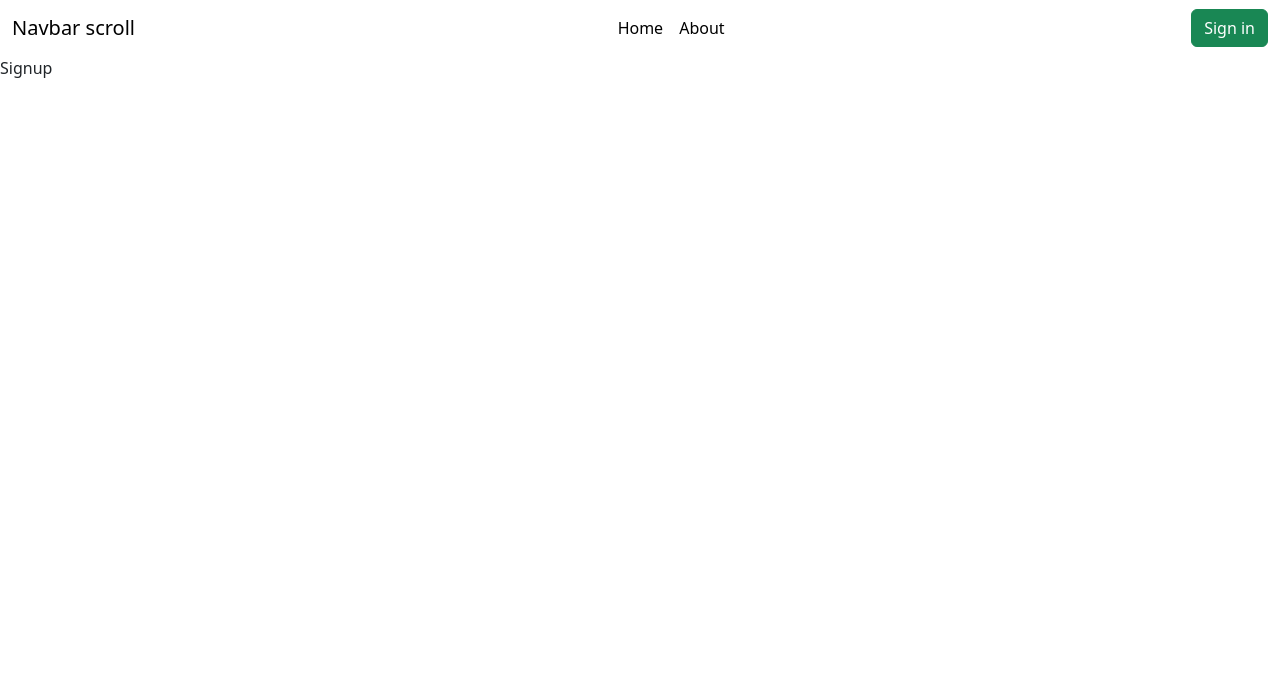
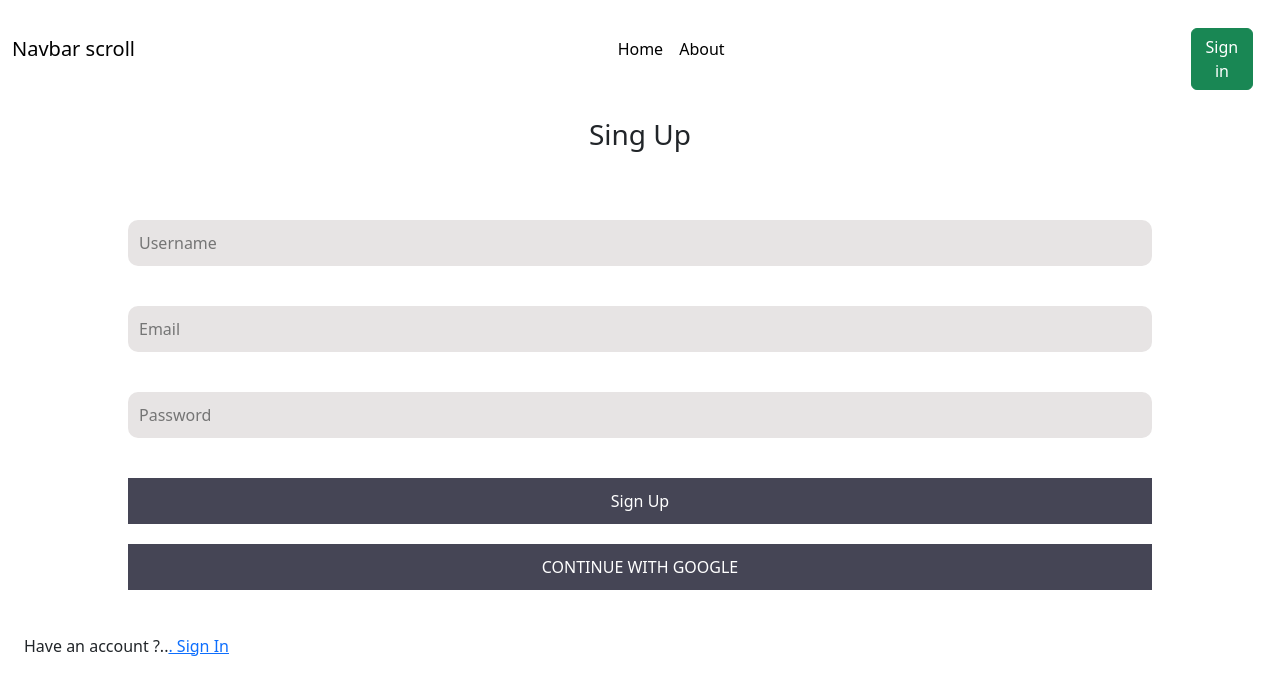
Before and after one commit to osos0/MERN-APP-AUTH-Apr, a React (Create React App) app in the folder client/: page /signup in a window 1280 px wide. Shown: the top 694 px of the page. Built offline with nearby package versions, Linux system fonts and the light colour scheme.

Commit message:
functionalty of signup

```diff
--- a/client/src/Pages/Signup.js
+++ b/client/src/Pages/Signup.js
@@ -1,7 +1,95 @@
-import React from "react";
+import React, { useState } from "react";
+import { Link } from "react-router-dom";
+// import { Link } from "react-router-dom";
+// import axios from "axios";
 
-const Signup = () => {
-  return <div>Signup</div>;
+const Singup = () => {
+  const [valueSignup, setValueSignup] = useState({});
+  const [error, setError] = useState(false);
+  const [loading, setLoading] = useState(false);
+
+  // creating an object to post it in mongo DB
+  const handelsignvalue = (e) => {
+    setValueSignup({ ...valueSignup, [e.target.id]: e.target.value });
+  };
+
+  const handelSubmite = async (e) => {
+    e.preventDefault();
+
+    /////////////////////////////////////////////////
+    try {
+      setLoading(true);
+      setError(false);
+      const res = await fetch("http://localhost:5000/api/auth/signup", {
+        method: "POST",
+        headers: {
+          "Content-Type": "application/json",
+        },
+        body: JSON.stringify(valueSignup),
+      });
+      const data = await res.json();
+
+      setLoading(false);
+      if (data.success === false) {
+        setError(true);
+        return;
+      }
+    } catch (error) {
+      setLoading(false);
+      setError(true);
+    }
+    /////////////////////////////////////////////////
+    //   try {
+    //     setLoading(true);
+    //     await axios.post("http://localhost:5000/api/user/signup", valueSignup);
+    //     setLoading(false);
+    //     setError(false);
+    //     alert("User created successful");
+    //   } catch (error) {
+    //     setLoading(false);
+    //     setError(false);
+    //     alert("Somthing went wrong or maybe Username or Email unavilabel");
+    //   }
+  };
+
+  return (
+    <>
+      <h3>Sing Up</h3>
+      <form onSubmit={handelSubmite}>
+        <input
+          id="username"
+          type="text"
+          placeholder="Username"
+          onChange={handelsignvalue}
+        />
+        <input
+          id="email"
+          type="email"
+          placeholder="Email"
+          onChange={handelsignvalue}
+        />
+        <input
+          id="password"
+          type="password"
+          placeholder="Password"
+          onChange={handelsignvalue}
+        />
+        <button disabled={loading}>{loading ? "Loading..." : "Sign Up"}</button>
+        <button type="button" className="btnOfGoogle">
+          CONTINUE WITH GOOGLE
+        </button>
+      </form>
+      <div className="d-flex p-4 ">
+        <div>Have an account ?..</div>
+        <Link to="/signin">. Sign In</Link>
+      </div>
+      {error && (
+        <div className="alert alert-danger" role="alert">
+          {error && " Somethings Went Wrong"}
+        </div>
+      )}
+    </>
+  );
 };
 
-export default Signup;
+export default Singup;
--- a/client/src/styles/_global.scss
+++ b/client/src/styles/_global.scss
@@ -21,7 +21,7 @@ form {
 }
 
 input {
-  margin: 5px 0;
+  // margin: 5px 0;
   padding: 10px 10px;
   border: 1px solid transparent;
   border-radius: 10px;
@@ -29,6 +29,18 @@ input {
   background-color: rgb(231, 228, 228);
   width: 80%;
   outline-style: none;
+  margin: 20px 0 !important;
+}
+
+button {
+  width: 80%;
+  color: white;
+  font-size: 25px;
+  margin-top: 20px !important;
+  border-radius: 10px;
+  padding: 10px;
+  border: 1px solid transparent;
+  background-color: rgb(69, 69, 85);
 }
 
 a {
--- a/client/src/styles/main.scss
+++ b/client/src/styles/main.scss
@@ -1,4 +1,4 @@
 @use "./global" as *;
 @use "./Header" as *;
-// @use "./signup" as *;
+@use "./signup" as *;
 // @use "./profile" as *;
```
Also changed, not shown: 1 other file (tests, documents, lock files or other folders).
